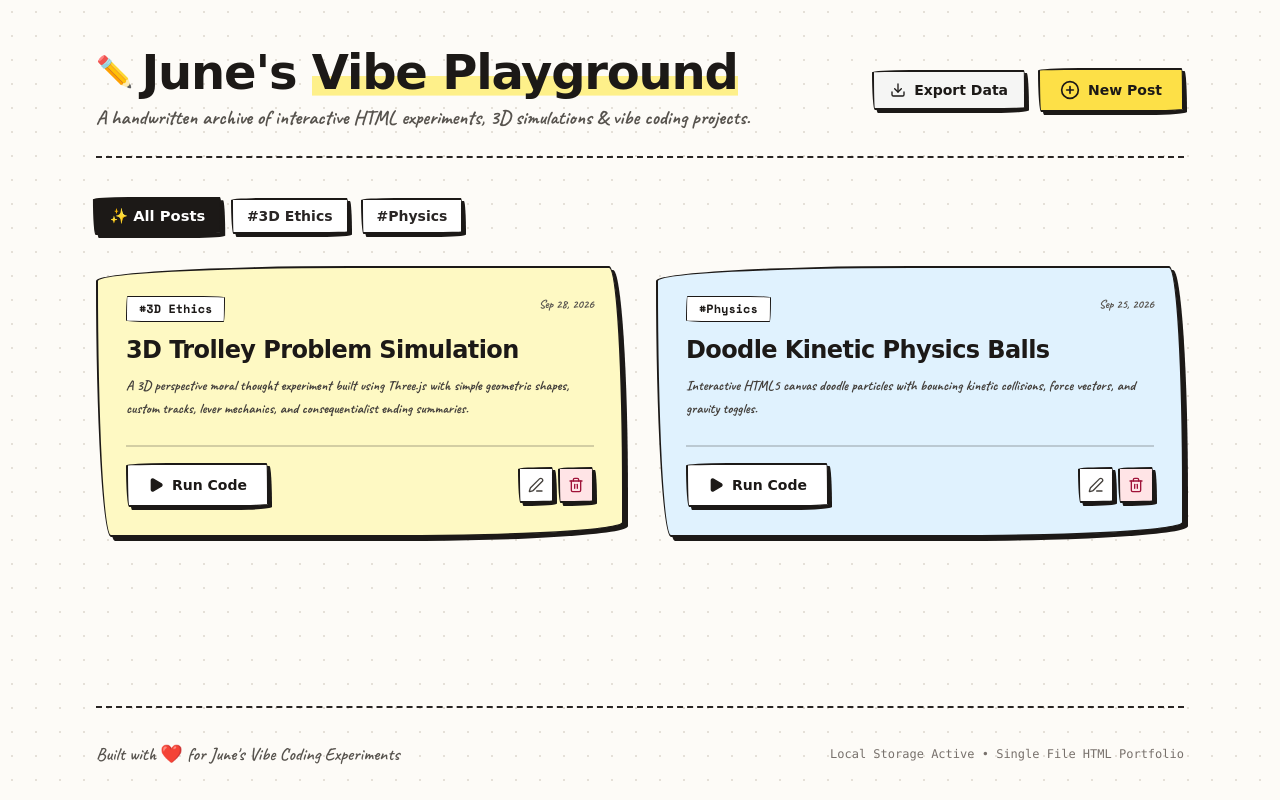
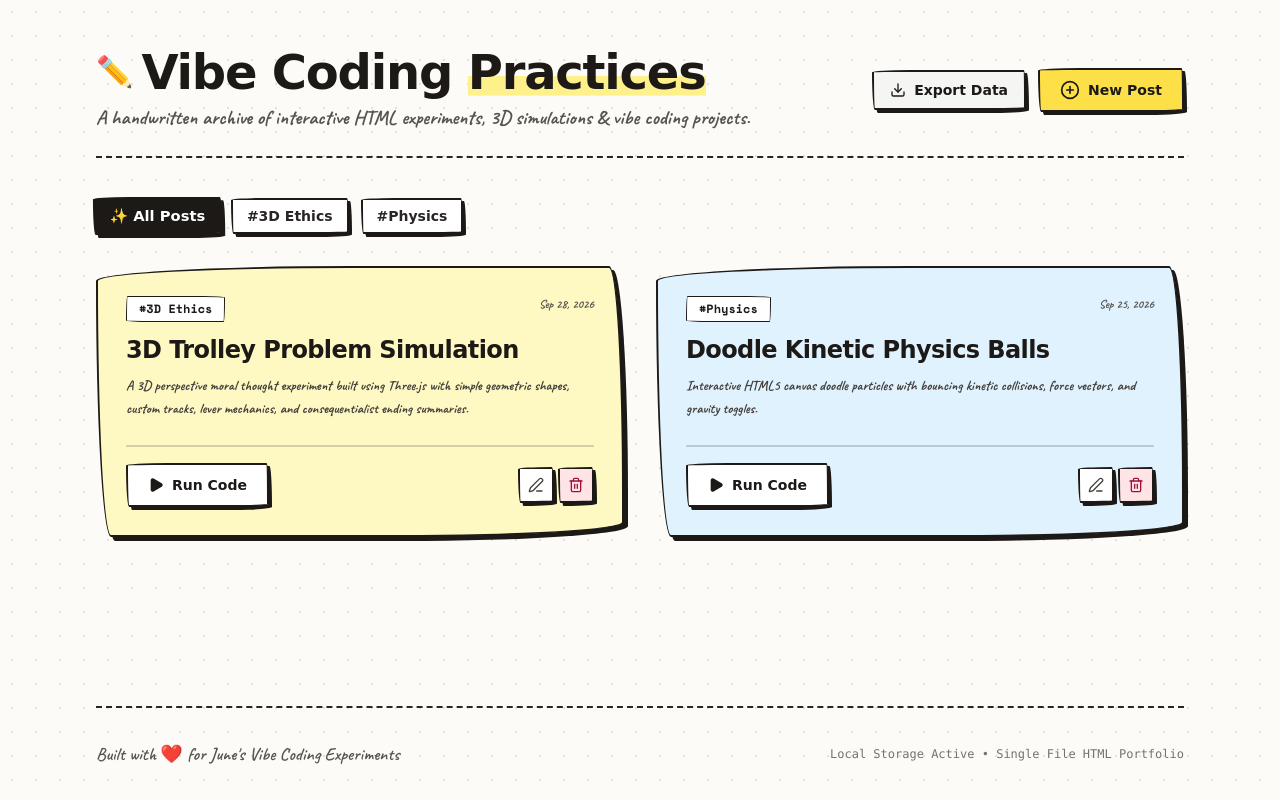
Before and after one commit to kimjulie5071-wq/junevibecoding.github.io, a plain HTML site: page index.html in a window 1280 px wide. Drawn offline with nearby package versions, Linux system fonts and the light colour scheme; a web font is replaced by a local one.

Commit message:
Update index.html

```diff
--- a/index.html
+++ b/index.html
@@ -129,7 +129,7 @@
                 <div class="inline-flex items-center gap-2">
                     <span class="text-3xl">✏️</span>
                     <h1 class="text-4xl sm:text-5xl font-extrabold tracking-tight">
-                        June's <span class="doodle-underline">Vibe Playground</span>
+                        Vibe Coding <span class="doodle-underline"> Practices</span>
                     </h1>
                 </div>
                 <p class="text-lg sm:text-xl text-stone-600 mt-2 font-hand font-bold">
```
